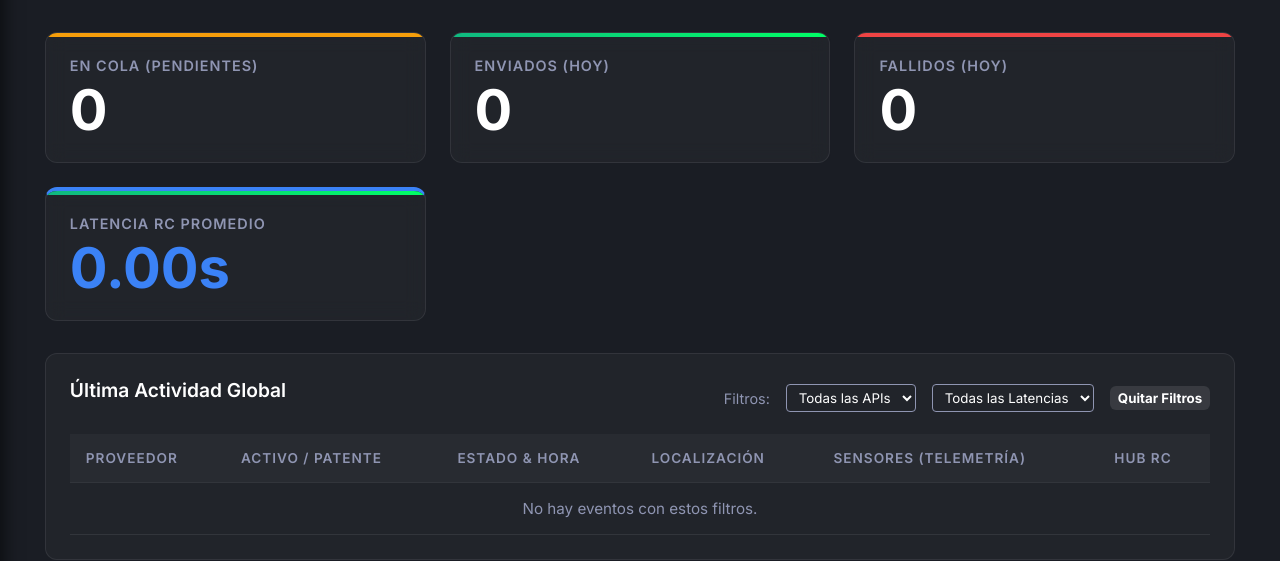
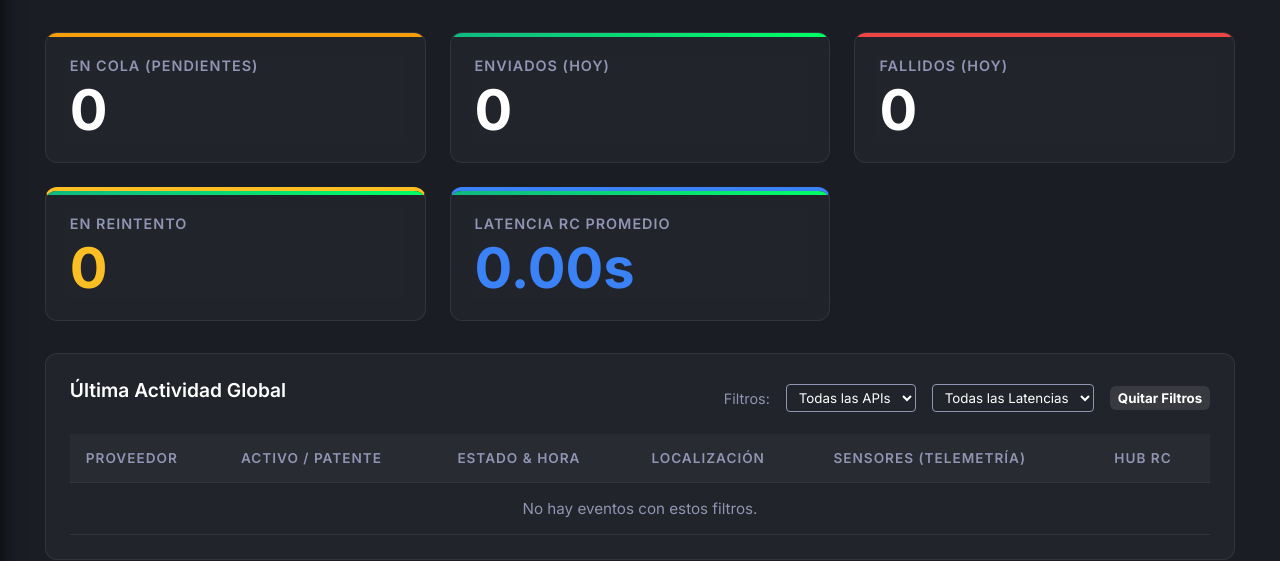
Before and after one commit to Gustavo1986-2015/Centro_de_Comando_APIs, a FastAPI app: page /dashboard in a window 1280 px wide. Shown: the part 68-629 px from the top of the page. Run offline with FastAPI, Linux system fonts and the light colour scheme; data that the repository does not hold is empty.

Commit message:
feat: agregar visualizacion de reintentos en dashboard y badges de cuenta regresiva

```diff
--- a/app/api/routers/dashboard.py
+++ b/app/api/routers/dashboard.py
@@ -100,7 +100,10 @@ async def get_stats(
         finally:
             db.close()
 
-    # Ordenar los recientes de todas las BDs y quedarnos con los 50 últimos absolutos
+    # Importación diferida para evitar importaciones circulares
+    from app.worker.processor import RETRIES_CACHE
+
+    # Ordenar los recientes de todas las BDs y quedarnos con los 200 últimos absolutos
     recent_events_global.sort(key=lambda x: x.updated_at or x.created_at, reverse=True)
     recent_events_global = recent_events_global[:200]
 
@@ -115,7 +118,19 @@ async def get_stats(
             total_latency_seconds += latency_sec
             latency_samples += 1
 
+        # Determinar reintentos en memoria
+        event_key = f"{getattr(ev, 'provider_name', '').lower()}_{getattr(ev, 'env', '').lower()}_{ev.id}"
+        retry_count = 0
+        next_retry_in_sec = 0
+        if event_key in RETRIES_CACHE:
+            entry = RETRIES_CACHE[event_key]
+            retry_count = entry.get("count", 0)
+            next_retry_at = entry.get("next_retry_at")
+            if next_retry_at:
+                next_retry_in_sec = max(0, int((next_retry_at - datetime.now()).total_seconds()))
+
         recent_list.append({
+            "id": ev.id,
             "chassis": ev.chassis_number,
             "status": ev.status,
             "time": ev.updated_at.strftime("%Y-%m-%d %H:%M:%S (UTC)") if ev.updated_at else ev.created_at.strftime("%Y-%m-%d %H:%M:%S (UTC)"),
@@ -139,6 +154,8 @@ async def get_stats(
             "shipment": getattr(ev, 'shipment', None),
             "serial": getattr(ev, 'serial_number', None),
             "job_id": getattr(ev, 'job_id', None),
+            "retry_count": retry_count,
+            "next_retry_in_sec": next_retry_in_sec,
 
             # Exportación estructurada idéntica a Recurso Confiable
             "rc_format": {
@@ -170,6 +187,7 @@ async def get_stats(
         "pending": total_pending,
         "sent": total_sent,
         "failed": total_failed,
+        "retries": len(RETRIES_CACHE),
         "avg_latency_sec": avg_latency,
         "recent": recent_list
     }
--- a/app/templates/index.html
+++ b/app/templates/index.html
@@ -405,6 +405,10 @@
                 <div class="card-title">Fallidos (Hoy)</div>
                 <div class="card-value" id="val-failed">0</div>
             </div>
+            <div class="card" style="border-top: 4px solid var(--color-yellow); cursor: pointer; transition: transform 0.2s;" onclick="setFilterStatus('pending')" onmouseover="this.style.transform='scale(1.02)'" onmouseout="this.style.transform='scale(1)'" title="Clic para filtrar pendientes en reintento">
+                <div class="card-title">En Reintento</div>
+                <div class="card-value" id="val-retries" style="color: var(--color-yellow);">0</div>
+            </div>
             <div class="card" style="border-top: 4px solid #3b82f6;" title="Tiempo promedio entre que nuestro Hub recibe el dato (incluyendo la transformación interna) y lo despacha exitosamente a Recurso Confiable (en segundos)">
                 <div class="card-title">Latencia RC Promedio</div>
                 <div class="card-value" id="val-latency" style="color: #3b82f6;">0s</div>
@@ -687,6 +691,7 @@
                 updateValue('val-pending', data.pending);
                 updateValue('val-sent', data.sent);
                 updateValue('val-failed', data.failed);
+                updateValue('val-retries', data.retries);
                 updateValue('val-latency', (data.avg_latency_sec || 0).toFixed(2) + 's');
 
                 allRecentEvents = data.recent;
@@ -769,8 +774,14 @@
 
                 let statusClass = 'pending';
                 let statusText = 'En Cola';
+                let badgeStyle = '';
                 if (ev.status === 'sent') { statusClass = 'sent'; statusText = 'Enviado'; }
-                if (ev.status === 'failed') { statusClass = 'failed'; statusText = 'Error'; }
+                else if (ev.status === 'failed') { statusClass = 'failed'; statusText = 'Error'; }
+                else if (ev.status === 'pending' && ev.retry_count && ev.retry_count > 0) {
+                    statusClass = 'pending';
+                    statusText = `Reintento ${ev.retry_count}/4`;
+                    badgeStyle = 'background: rgba(251, 191, 36, 0.2); color: var(--color-yellow); border: 1px dashed var(--color-yellow);';
+                }
 
                 let badgeClass = 'pending';
                 if (ev.env.toLowerCase() === 'prod') badgeClass = 'sent';
@@ -808,7 +819,10 @@
                     latencyBadge = `<span style="font-size: 0.7rem; background: ${c}; color: var(--color-black); font-weight: bold; padding: 2px 4px; border-radius: 4px; margin-left: 5px;">${ev.latency_sec}s</span>`;
                 }
 
-                rcHtml += `<div>Recepcionado RC: <span class="badge ${statusClass}">${statusText}</span>${latencyBadge}</div>`;
+                rcHtml += `<div>Recepcionado RC: <span class="badge ${statusClass}" style="${badgeStyle}">${statusText}</span>${latencyBadge}</div>`;
+                if (ev.status === 'pending' && ev.retry_count && ev.retry_count > 0 && ev.next_retry_in_sec !== undefined) {
+                    rcHtml += `<div style="font-size:0.7rem; color:var(--color-yellow); margin-top:2px;">⏳ sgte: ${ev.next_retry_in_sec}s</div>`;
+                }
 
                 const jsonPayload = encodeURIComponent(JSON.stringify(ev.rc_format, null, 2));
                 // Para ev.time, usamos ev.time_received si ev.time no existe (ya que se cambió a time_received en el backend)
@@ -829,8 +843,11 @@
                 rcHtml += `<div class="raw-data-row" style="display:${isExpanded ? 'block' : 'none'}; margin-top:5px;">${rawHtml}</div>`;
                 rcHtml += `</div>`;
 
-                let statusHtml = `<span class="badge ${statusClass}">${statusText.toUpperCase()}</span><br>`;
-                statusHtml += `<span style="font-size:0.75rem; color:var(--color-gray); display:inline-block; margin-top:4px;">${fallbackTime}</span>`;
+                let statusHtml = `<span class="badge ${statusClass}" style="${badgeStyle}">${statusText.toUpperCase()}</span>`;
+                if (ev.status === 'pending' && ev.retry_count && ev.retry_count > 0 && ev.next_retry_in_sec !== undefined) {
+                    statusHtml += `<br><span style="font-size:0.7rem; color:var(--color-yellow); display:inline-block; margin-top:2px;">⏳ sgte: ${ev.next_retry_in_sec}s</span>`;
+                }
+                statusHtml += `<br><span style="font-size:0.75rem; color:var(--color-gray); display:inline-block; margin-top:4px;">${fallbackTime}</span>`;
 
                 tr.innerHTML = `
                     <td>
```
